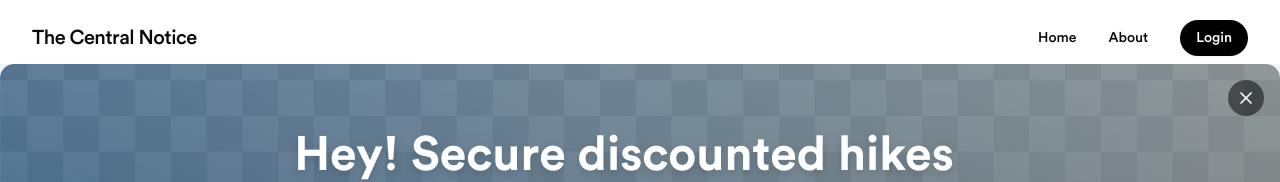
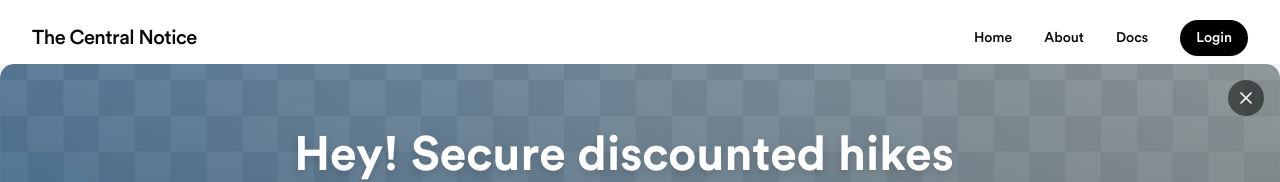
Before and after one commit to Cheppar/centralboard, a Next.js app: page / in a window 1280 px wide. Shown: the top 182 px of the page. Built offline with nearby package versions, Linux system fonts and the light colour scheme.

Commit message:
docs: docs  route

```diff
--- a/app/_components/primary/Header.jsx
+++ b/app/_components/primary/Header.jsx
@@ -19,7 +19,8 @@
 // Navigation links for the desktop
 const navigation = [
   { name: 'Home', href: '/' },
-  { name: 'About', href: '/contact' }
+  { name: 'About', href: '/contact' },
+  { name: 'Docs', href: '/docs' }
 ];
 
 function Header() {
```
